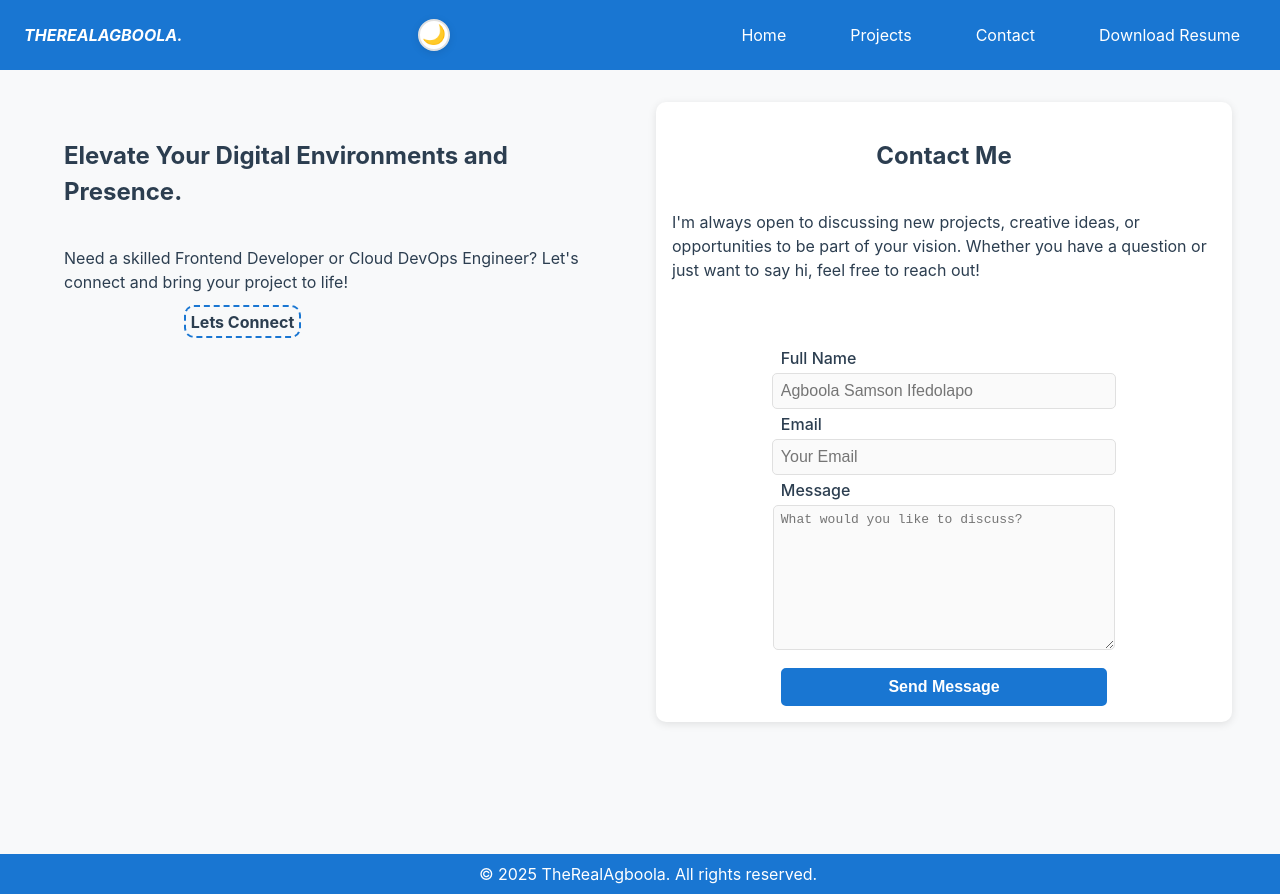
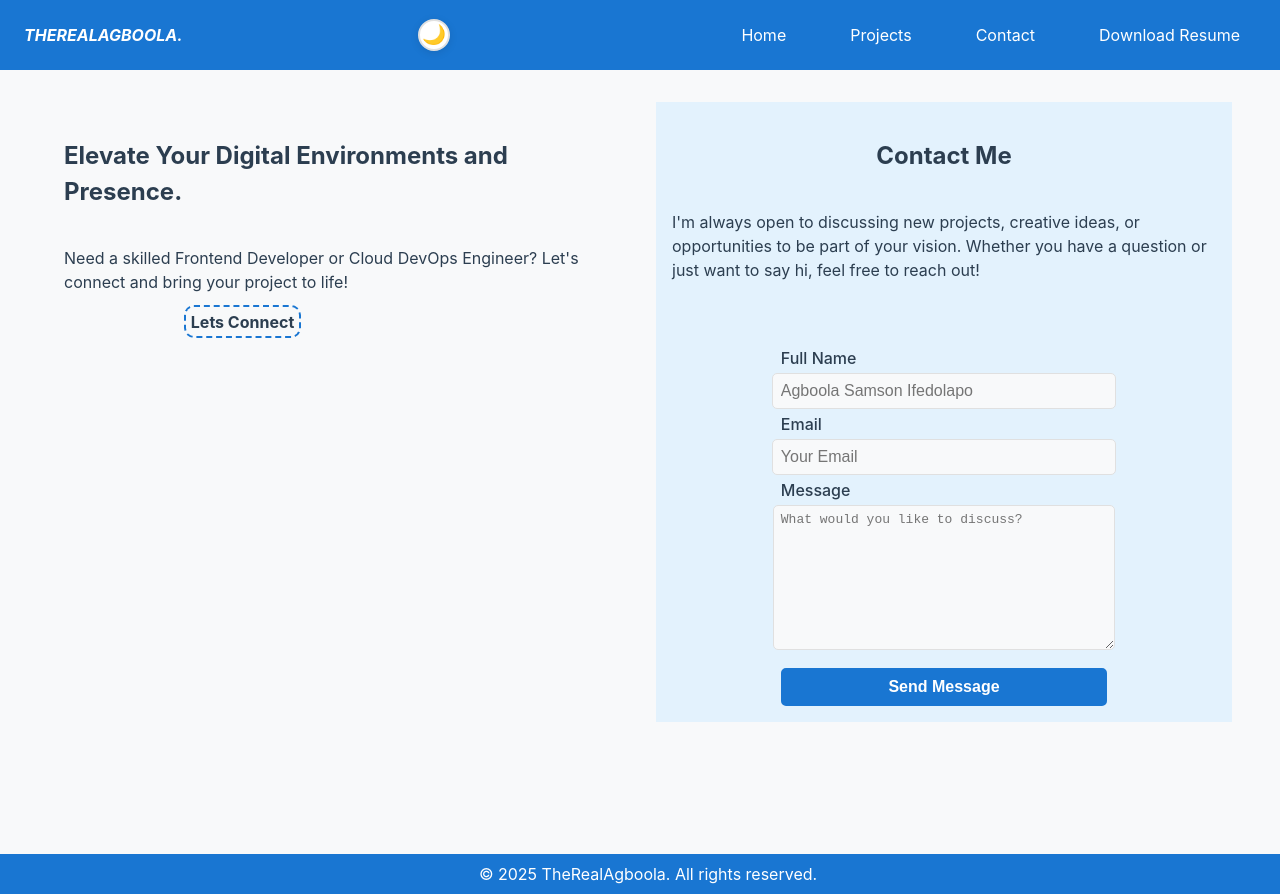
Before and after one commit to Agboolasam/PortfolioV1, a React (Vite) app: page /contact in a window 1280 px wide. Built offline with nearby package versions, Linux system fonts and the light colour scheme; a web font is replaced by a local one.

Commit message:
sorted overflow

```diff
--- a/src/App.css
+++ b/src/App.css
@@ -1,15 +1,9 @@
 @import url("https://fonts.googleapis.com/css2?family=Bitcount+Prop+Single:wght@100..900&family=Lobster&display=swap");
-
-// Transition for dark theme
-* {
-  transition: background-color 0.3s ease, color 0.3s ease,
-    border-color 0.3s ease, box-shadow 0.3s ease;
-}
 
 .App {
   margin: 0;
   padding: 0;
-  width: 100vw;
+  overflow-x: hidden;
 }
 nav {
   display: flex;
@@ -86,7 +80,7 @@ main {
   display: flex;
   justify-content: center;
   align-items: center;
-  width: 50vw;
+  width: 50%;
 }
 
 #left {
@@ -237,8 +231,6 @@ main {
   padding: 2em;
   border-radius: 10px;
   outline: 2px solid var(--border-color);
-  background-color: var(--card-bg);
-  box-shadow: 0 2px 8px rgba(0, 0, 0, 0.1);
 }
 
 .tools-icon {
@@ -319,8 +311,6 @@ main {
   margin: 1em 0;
   border-radius: 10px;
   outline: 2px solid var(--border-color);
-  background-color: var(--card-bg);
-  box-shadow: 0 2px 8px rgba(0, 0, 0, 0.1);
 }
 
 .certs img,
@@ -384,13 +374,11 @@ main {
   padding: 1em;
 }
 .contact-form {
-  background-color: var(--card-bg);
+  background-color: var(--secondary-bg);
   display: flex;
   flex-direction: column;
   justify-content: center;
   align-items: center;
-  border-radius: 10px;
-  box-shadow: 0 2px 8px rgba(0, 0, 0, 0.1);
 }
 
 .contact-form form {
@@ -421,7 +409,7 @@ main {
   padding: 0.5em;
   margin: 0.2em 0;
   border: 1px solid var(--border-color);
-  background-color: var(--surface-bg);
+  background-color: var(--primary-bg);
   border-radius: 5px;
   color: var(--text-primary);
   font-size: 1em;
@@ -508,7 +496,7 @@ main {
   nav ul {
     box-sizing: border-box;
     outline: 5px var(--text-light);
-    background: var(--nav-bg);
+    background: var(--accent-primary);
     flex-direction: column;
     position: absolute;
     top: 1.2em;
```
